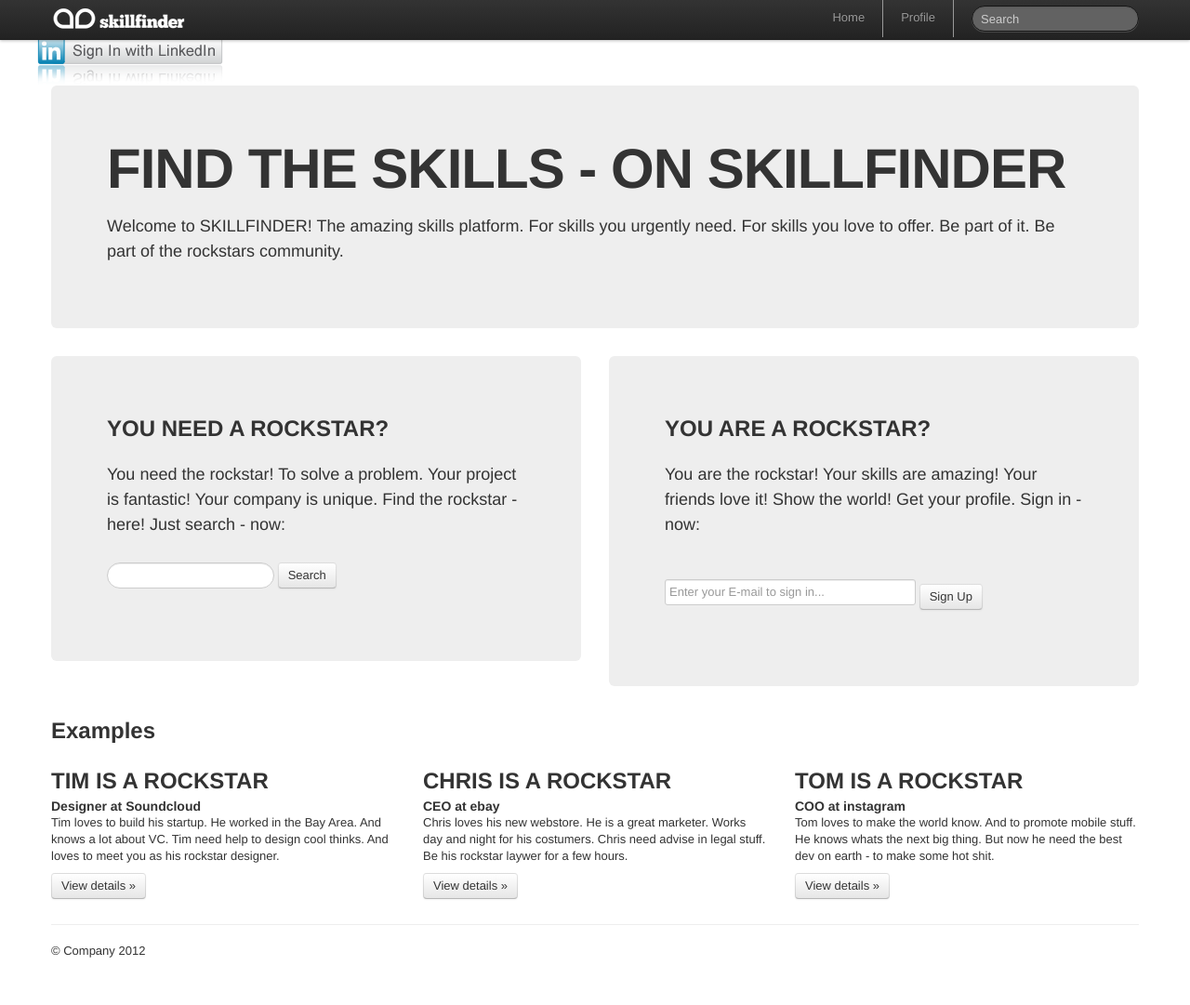
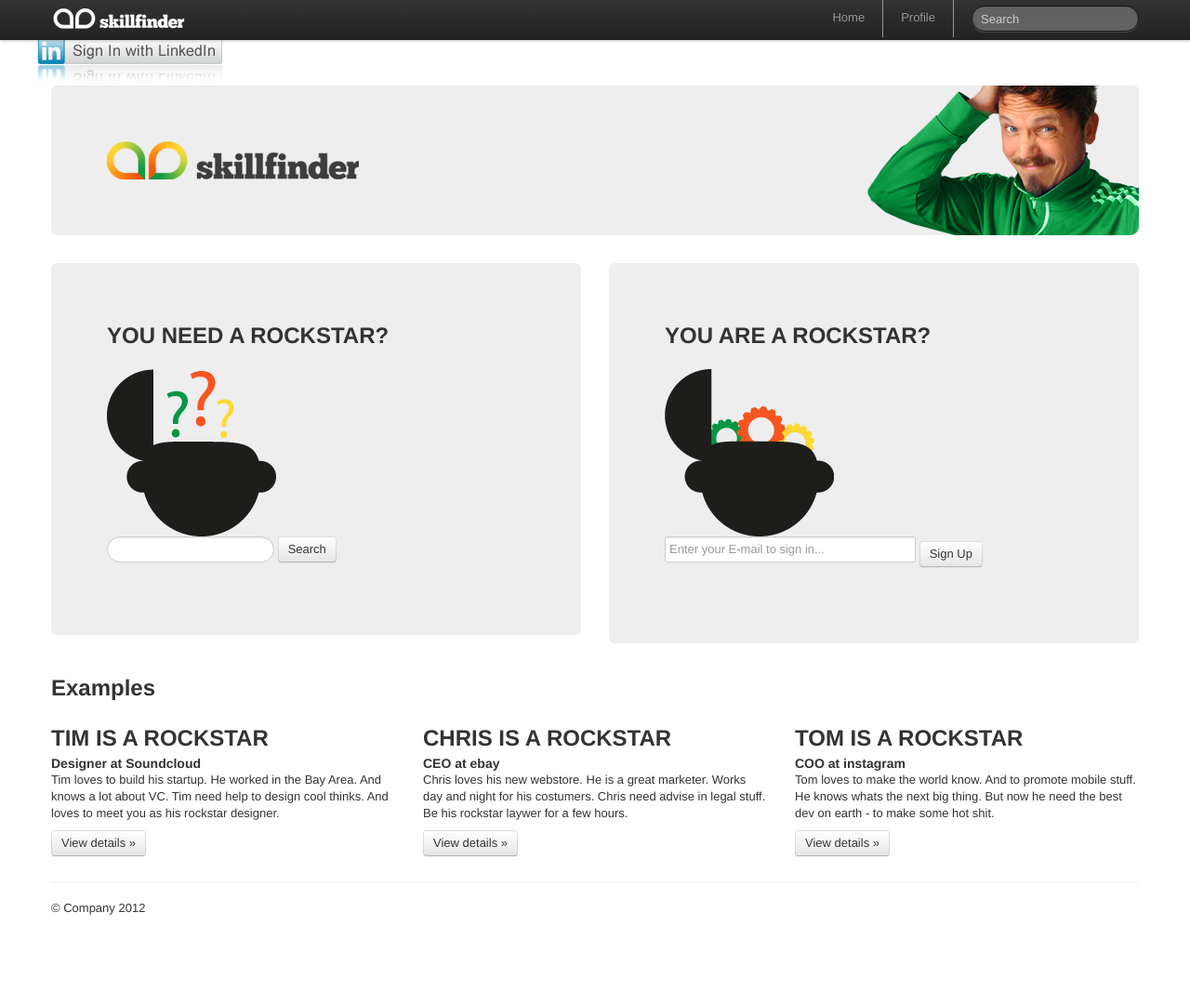
Before and after one commit to tiwei/swb12, a Django app: template templates/index.html in a window 1280 px wide. Shown: the whole page at 93% size. After the commit the page ends 984 px from the top, so only its background shows below. Run offline with Django 3.2, Linux system fonts and the light colour scheme; the template is opened without the code that fills it, so the values that code supplies are empty; parts of the project's set-up code (start-up, migrations or seed data) failed here and were passed over; some libraries are stand-ins or nearby versions.

Commit message:
updated index.html

```diff
--- a/static/css/style.css
+++ b/static/css/style.css
@@ -61,6 +61,12 @@ body {
   margin-bottom: 10px;
 }
 
+#bigbanner {
+	background-image: url('../img/guy_banner.png') !important;
+	background-repeat:no-repeat;
+	background-position:right bottom;
+}
+
 /* jQuery.Rating Plugin CSS - http://www.fyneworks.com/jquery/star-rating/ */
 div.rating-cancel,div.star-rating{float:left;width:17px;height:15px;text-indent:-999em;cursor:pointer;display:block;background:transparent;overflow:hidden}
 div.rating-cancel,div.rating-cancel a{background:url(../img/delete.gif) no-repeat 0 -16px}
--- a/templates/index.html
+++ b/templates/index.html
@@ -3,10 +3,12 @@
 {% block content %}
 <div class="row">
 	<div class="span12">
-		<div class="hero-unit">
-			<h1>FIND THE SKILLS - ON SKILLFINDER</h1></br>
-			<p>Welcome to SKILLFINDER! The amazing skills platform. For skills you urgently need. For skills you love to offer. Be part of it. Be part of the rockstars community.
-			</p>
+		<div class="hero-unit" id="bigbanner">
+			<div class="row">
+				<div class="span5">
+					<img src="../static/img/logo_banner.png">
+				</div>
+			</div>
 		</div>
 	</div>
 </div>
@@ -16,7 +18,7 @@
 	<div class="span6">
 		<div class="hero-unit">
 			<h2>YOU NEED A ROCKSTAR?</h2></br>
-			<p>You need the rockstar! To solve a problem. Your project is fantastic! Your company is unique. Find the rockstar - here! Just search - now:</p><br>
+			<img src="../static/img/questions.png"><br>
 			<form>
 				<input type="text" class="input-medium search-query">
 				<button type="submit" class="btn">Search</button>
@@ -26,7 +28,7 @@
 	<div class="span6">
 		<div class="hero-unit">
 			<h2>YOU ARE A ROCKSTAR?</h2></br>
-			<p>You are the rockstar! Your skills are amazing! Your friends love it! Show the world! Get your profile. Sign in - now:</p><br><br>
+			<img src="../static/img/solutions.png"><br>
 			<form>
 				<input type="text" class="span3" placeholder="Enter your E-mail to sign in...">
 				<button type="submit" class="btn">Sign Up</button>
```
